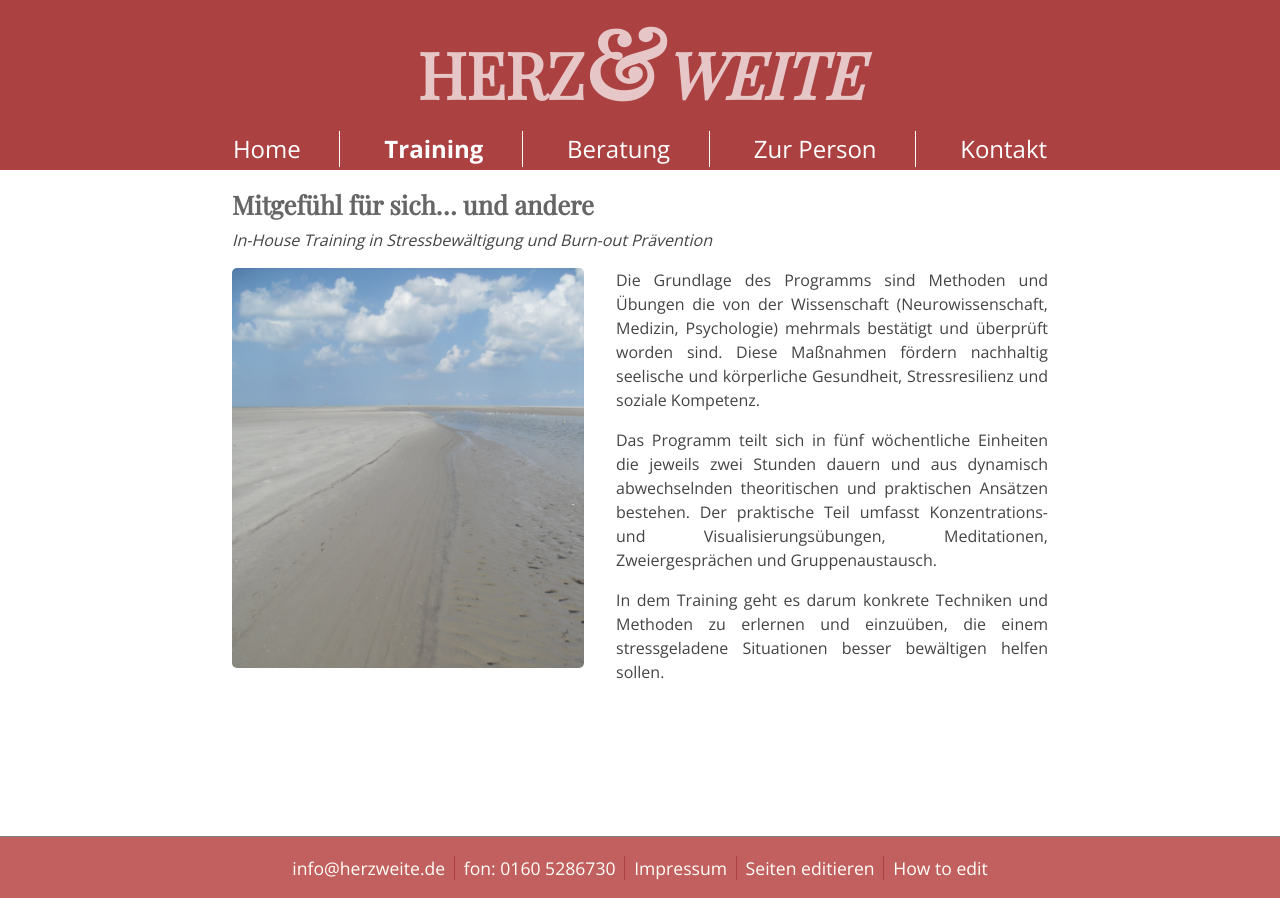
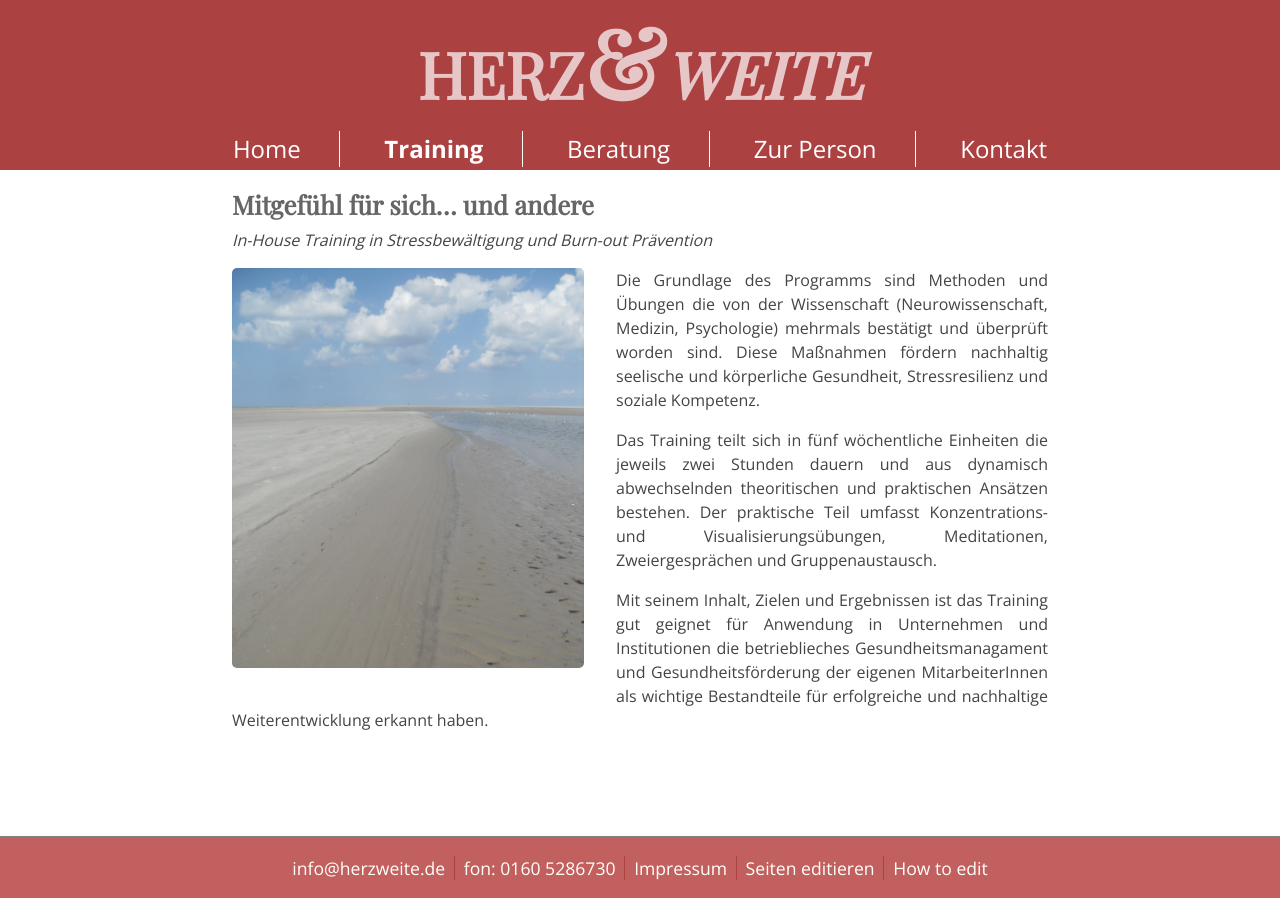
Before and after one commit to herzweite/herzweite.github.io, a Jekyll site: the page built from training.md, in a window 1280 px wide. Built offline with Jekyll 4.4.1, drawn with Linux system fonts in a browser that asks for light colours; some web fonts are replaced; Markdown is read by kramdown in place of the engine named in the settings; comment, search, counter and statistics services are not loaded.

Commit message:
Update training.md

```diff
--- a/training.md
+++ b/training.md
@@ -12,9 +12,8 @@ Die Grundlage des Programms sind Methoden und Übungen die  von der  Wissenschaf
 Medizin, Psychologie) mehrmals bestätigt und überprüft worden sind. Diese Maßnahmen fördern nachhaltig
 seelische und körperliche Gesundheit, Stressresilienz und soziale Kompetenz.
 
-Das Programm teilt sich in fünf  wöchentliche Einheiten die jeweils zwei Stunden dauern und aus dynamisch
+Das Training teilt sich in fünf  wöchentliche Einheiten die jeweils zwei Stunden dauern und aus dynamisch
 abwechselnden theoritischen und praktischen Ansätzen bestehen. Der praktische Teil umfasst Konzentrations- und
 Visualisierungsübungen, Meditationen, Zweiergesprächen und Gruppenaustausch.
 
-In dem Training geht es darum konkrete Techniken und Methoden zu erlernen und einzuüben, die einem
-stressgeladene Situationen besser bewältigen helfen sollen.
+Mit seinem Inhalt, Zielen und Ergebnissen ist das Training gut geignet für Anwendung in Unternehmen und Institutionen die betrieblieches Gesundheitsmanagament und Gesundheitsförderung der eigenen MitarbeiterInnen als wichtige Bestandteile für erfolgreiche und nachhaltige Weiterentwicklung erkannt haben.
```
